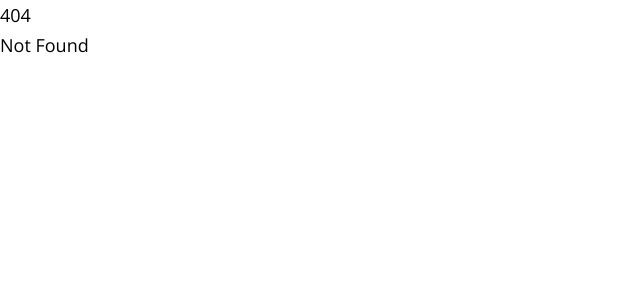
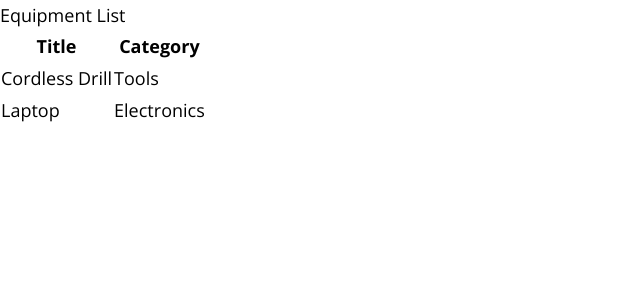
Before and after one commit to darthsteven/mnra, a SvelteKit app: page /list in a window 1280 px wide. Before the commit this address had no page. Shown: the top 300 px of the page, without its empty margins (0-640 px from the left). Built offline with nearby package versions, Linux system fonts and the light colour scheme.

Commit message:
Get some routing on the go and try to see if we can list YAML.

```diff
--- a/package.json
+++ b/package.json
@@ -13,7 +13,9 @@
 		"@sveltejs/kit": "^2.0.0",
 		"@sveltejs/vite-plugin-svelte": "^3.0.0",
 		"autoprefixer": "^10.4.19",
+		"js-yaml": "^4.1.0",
 		"postcss": "^8.4.38",
+		"sanitize-html": "^2.15.0",
 		"svelte": "^4.2.7",
 		"tailwindcss": "^3.4.3",
 		"vite": "^5.0.3"
--- /dev/null
+++ b/src/components/Agenda.svelte
@@ -0,0 +1,12 @@
+<div class="max-w-[80%]">
+    <h1 class="text-3xl mb-4">Agenda - 18 Feb 2025</h1>
+    <ol class="list-outside list-decimal ml-4">
+        <li>Minutes of the last meeting</li>
+        <li>Matters arising</li>
+        <li>Treasurer's report</li>
+        <li>Cleanup of the Brookstray</li>
+        <li>AGM dates and requirements</li>
+        <li>Any other business</li>
+        <li>Date for the next meeting?</li>
+    </ol>
+</div>
--- /dev/null
+++ b/src/data/equipment/drill.yaml
@@ -0,0 +1,23 @@
+title: "Cordless Drill"
+description: |
+  <div class="product-description">
+    <h2 class="product-title">Cordless Drill - 18V Power</h2>
+    <div class="product-intro">
+      <p>Get the job done faster with the <strong>18V Cordless Drill</strong>. Whether you're a DIY enthusiast or a professional, this drill offers reliability, power, and comfort.</p>
+      <button class="product-details-toggle">Show Details</button>
+    </div>
+
+    <div class="product-details">
+      <h3>Features:</h3>
+      <ul>
+        <li><strong>18V Lithium-Ion Battery:</strong> Long-lasting power for all your tasks.</li>
+        <li><strong>Variable Speed:</strong> Adjustable speed control for drilling and driving.</li>
+        <li><strong>Compact Design:</strong> Fits into tight spaces, perfect for precision work.</li>
+        <li><strong>Ergonomic Grip:</strong> Comfortable handle reduces hand fatigue during prolonged use.</li>
+      </ul>
+    </div>
+  </div>
+
+category: "Tools"
+weight: "1.2kg"
+last_used: "2025-03-18"
--- /dev/null
+++ b/src/data/equipment/laptop.yaml
@@ -0,0 +1,5 @@
+title: "Laptop"
+description: "<p>A powerful laptop for work and gaming.</p>"
+category: "Electronics"
+weight: "2.5kg"
+last_used: "2025-03-20"
--- /dev/null
+++ b/src/lib/dataLoader.js
@@ -0,0 +1,17 @@
+import yaml from 'js-yaml';
+
+async function loadEquipment() {
+  const files = import.meta.glob('/src/data/equipment/*.yaml', { query: '?raw', import: 'default' });
+  const equipment = [];
+
+  for (const path in files) {
+    const content = await files[path]();
+    const data = yaml.load(content);
+    const slug = path.split('/').pop().replace('.yaml', ''); // Extract filename as slug
+    equipment.push({ slug, ...data });
+  }
+
+  return equipment;
+}
+
+export default loadEquipment;
--- /dev/null
+++ b/src/params/equipment.js
@@ -0,0 +1,10 @@
+// Preload valid slugs at build time
+const files = import.meta.glob('/src/data/equipment/*.yaml', { query: '?raw', import: 'default' });
+const validSlugs = new Set(
+  Object.keys(files).map((path) => path.split('/').pop().replace('.yaml', ''))
+);
+
+// Synchronous match function
+export function match(param) {
+  return validSlugs.has(param);
+}
--- a/src/routes/+page.svelte
+++ b/src/routes/+page.svelte
@@ -1,4 +1,8 @@
-<div class="mx-auto max-w-screen-sm py-8 px-2 print:py-0 px-0">
+<script>
+    import Agenda from "../components/Agenda.svelte";
+</script>
+
+<div class="mx-auto py-8 px-2 print:py-0 px-0">
     <h1 class="text-center font-bold text-lg mb-1">EQUIPMENT LIST</h1>
     <p class="text-center mb-1">Available for use by all members free of charge on the Mount Nod Estate only</p>
     <p class="text-center mb-3">The number denotes the custodian for the item. These are listed on your membership
--- /dev/null
+++ b/src/routes/agenda/+page.svelte
@@ -0,0 +1,18 @@
+<script>
+    import Agenda from "../../components/Agenda.svelte";
+</script>
+
+    <div class="grid grid-cols-2 w-full justify-items-center gap-10">
+    <Agenda />
+    <Agenda />
+        <Agenda />
+        <Agenda />
+        <Agenda />
+        <Agenda />
+        <Agenda />
+        <Agenda />
+        <Agenda />
+        <Agenda />
+        <Agenda />
+        <Agenda />
+    </div>
--- /dev/null
+++ b/src/routes/list/+page.svelte
@@ -0,0 +1,22 @@
+<script>
+  import loadEquipment from '$lib/dataLoader.js';
+  let equipmentList = [];
+
+  loadEquipment().then(data => equipmentList = data);
+</script>
+
+<h1>Equipment List</h1>
+<table>
+  <tr>
+    <!-- <th>Image</th> -->
+    <th>Title</th>
+    <th>Category</th>
+  </tr>
+  {#each equipmentList as item}
+    <tr>
+      <!-- <td><img src={item.image} alt={item.title} width="50" /></td> -->
+      <td><a href={"/list/" + item.slug}>{item.title}</a></td>
+      <td>{item.category}</td>
+    </tr>
+  {/each}
+</table>
--- /dev/null
+++ b/src/routes/list/[slug=equipment]/+page.svelte
@@ -0,0 +1,26 @@
+<script>
+  import { page } from '$app/stores';
+  import loadEquipment from '$lib/dataLoader.js';
+  import sanitizeHtml from 'sanitize-html';
+
+  let equipmentList = [];
+  let equipmentItem;
+  let sanitizedHtml;
+
+  loadEquipment().then(data => {
+    equipmentList = data;
+    const slug = $page.params.slug;
+    equipmentItem = equipmentList.find(item => item.slug === slug);
+    sanitizedHtml = sanitizeHtml(equipmentItem.description, {
+      allowedTags: [ 'h2', 'p', 'strong', 'em', 'ul', 'li' ],  // You can customize which tags are allowed
+      allowedAttributes: { '*': ['class', 'id'] }  // You can customize which attributes are allowed
+    });
+  });
+</script>
+
+{#if equipmentItem}
+  <h1>{equipmentItem.title}</h1>
+  <!-- <img src={equipmentItem.image} alt={equipmentItem.title} width="200" /> -->
+  {@html sanitizedHtml}
+  <p><strong>Category:</strong> {equipmentItem.category}</p>
+{/if}
```
Also changed, not shown: src/lib/agenda.js (added), 1 other file (tests, documents, lock files or other folders).
